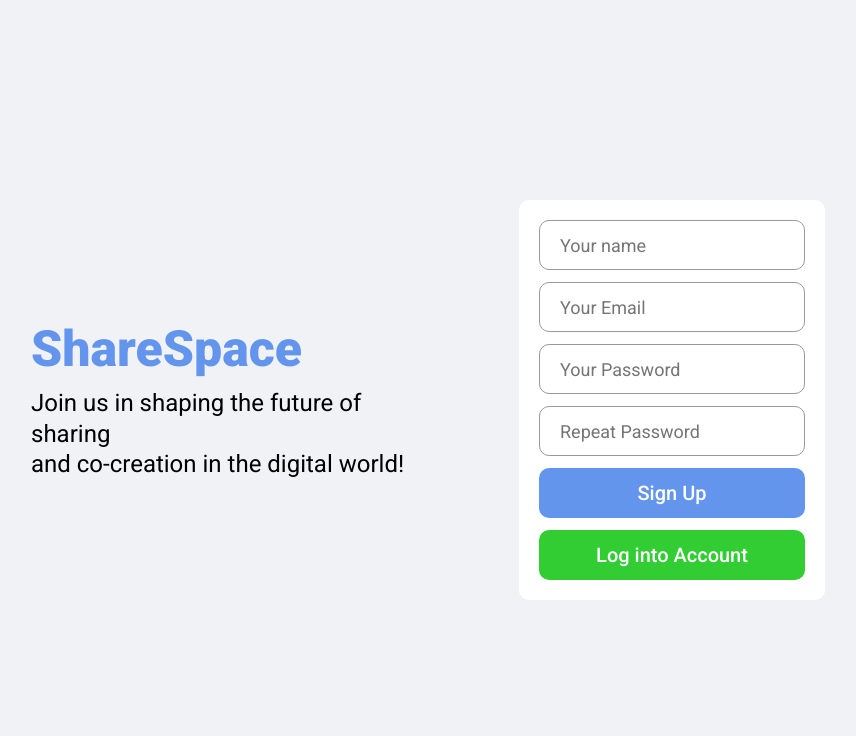
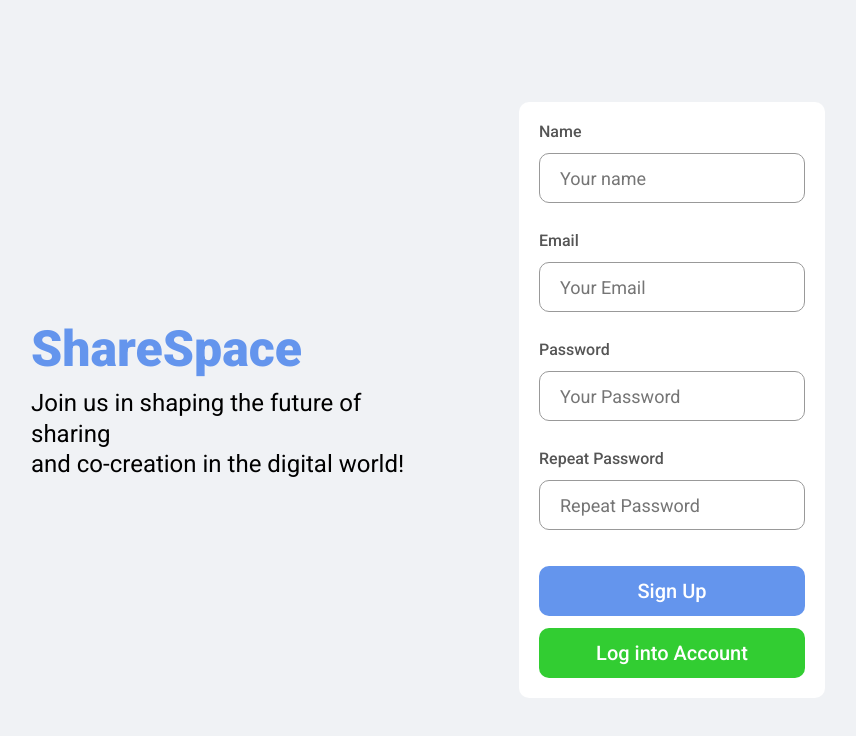
Before and after one commit to bojan09/mern-social-media-app, a React (Vite) app in the folder client/: page / in a window 1280 px wide. Shown: the top 736 px of the page, without its empty margins (161-1017 px from the left). Built offline with nearby package versions, Linux system fonts and the light colour scheme.

Commit message:
adding filename logic

```diff
--- a/client/src/components/Share/Share.jsx
+++ b/client/src/components/Share/Share.jsx
@@ -25,6 +25,12 @@ const Share = () => {
       userId: user._id,
       description: description.current.value,
     };
+    if (file) {
+      const data = new FormData();
+      const filename = Date.now() + file.name;
+      data.append("file", file);
+      data.append("name", filename);
+    }
     try {
       await axios.post(`${import.meta.env.VITE_PROXY}posts`, newPost);
     } catch (err) {
--- a/client/src/pages/Register/Register.css
+++ b/client/src/pages/Register/Register.css
@@ -9,7 +9,7 @@
 
 .registerWrapper {
     width: 70%;
-    height: 70%;
+    height: 7%;
     display: flex;
     gap: 5rem;
 }
@@ -35,7 +35,7 @@
 }
 
 .registerBox {
-    height: 400px;
+    max-height: 130rem;
     width: 75%;
     padding: 20px;
     background-color: #fff;
@@ -59,7 +59,17 @@
     border: 3.5px solid cornflowerblue;
 }
 
+.registerLabel {
+    color: #555;
+    font-weight: 500;
+}
+
+.registerLabel:not(:first-child) {
+    margin-top: 1rem;
+}
+
 .registerButton {
+    margin-top: 1.5rem;
     height: 50px;
     border-radius: 10px;
     border: none;
--- a/client/src/pages/Register/Register.jsx
+++ b/client/src/pages/Register/Register.jsx
@@ -42,13 +42,20 @@ const Register = () => {
         </div>
         <div className="registerRight">
           <form className="registerBox" onSubmit={handleClick}>
+            <label className="registerLabel" htmlFor="text">
+              Name
+            </label>
             <input
               type="text"
+              id="text"
               placeholder="Your name"
               className="registerInput"
               ref={userName}
               required
             />
+            <label className="registerLabel" htmlFor="text">
+              Email
+            </label>
             <input
               type="email"
               placeholder="Your Email"
@@ -56,6 +63,9 @@ const Register = () => {
               ref={email}
               required
             />
+            <label className="registerLabel" htmlFor="text">
+              Password
+            </label>
             <input
               type="password"
               placeholder="Your Password"
@@ -64,6 +74,9 @@ const Register = () => {
               minLength={6}
               required
             />
+            <label className="registerLabel" htmlFor="text">
+              Repeat Password
+            </label>
             <input
               type="password"
               placeholder="Repeat Password"
```
Also changed, not shown: 1 other file (tests, documents, lock files or other folders).
